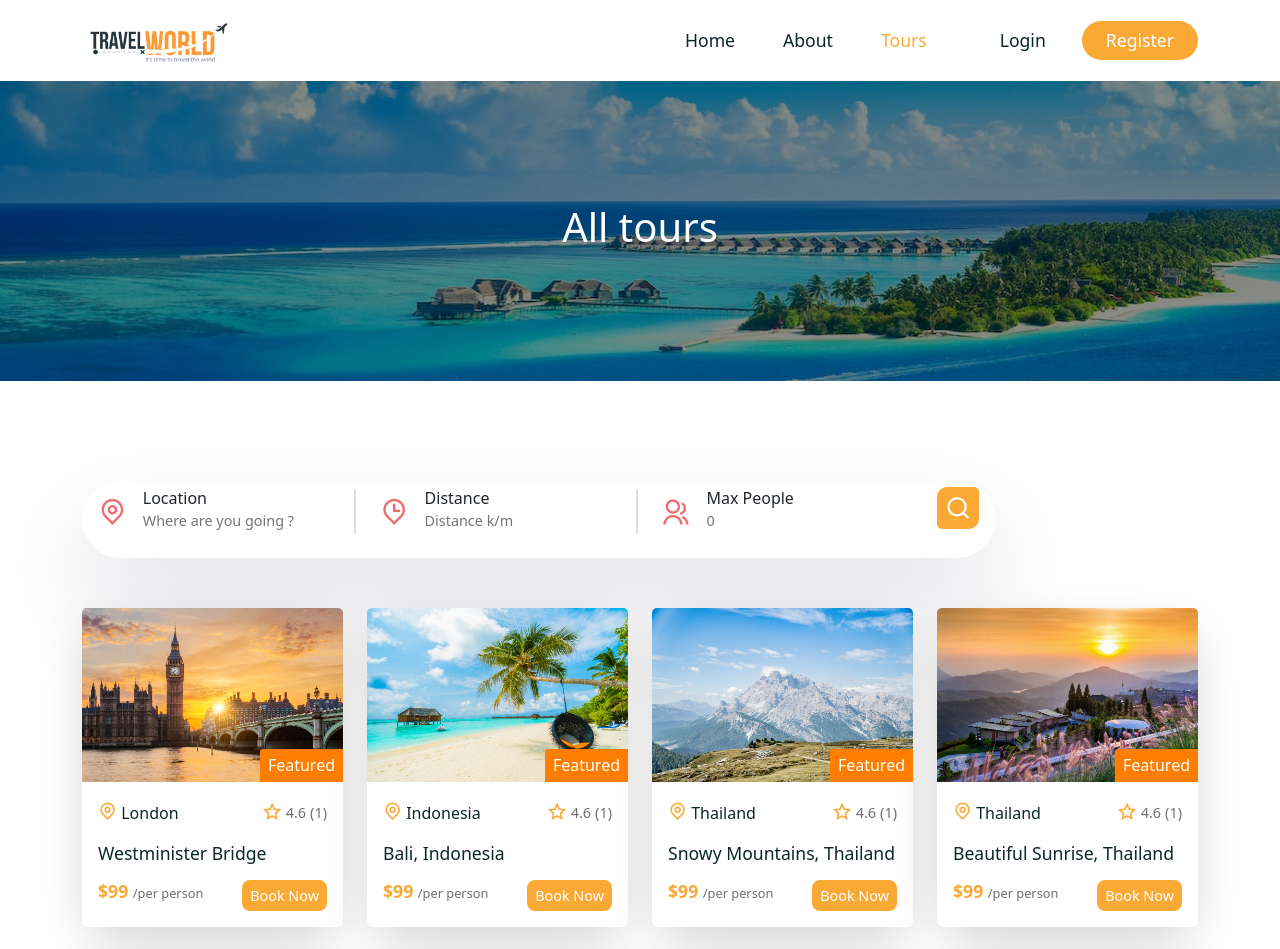
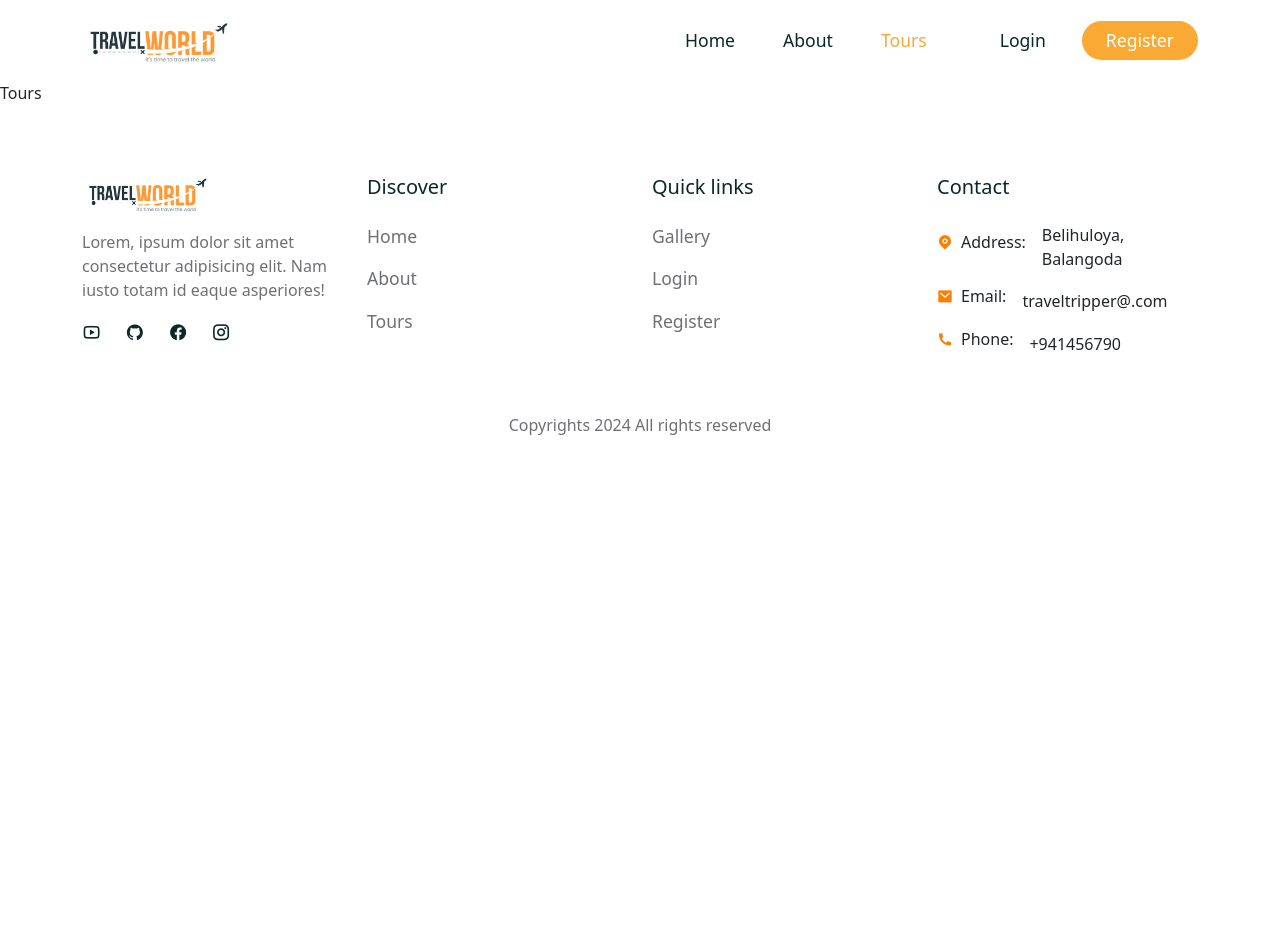
Before and after one commit to Chandimaisuru/TravelTripper, a React (Vite) app in the folder frontend/: page /tours in a window 1280 px wide. Shown: the top 949 px of the page. After the commit the page ends 800 px from the top, so only its background shows below. Built offline with nearby package versions, Linux system fonts and the light colour scheme; a web font is replaced by a local one.

Commit message:
Revert "test"

```diff
--- a/frontend/src/pages/Home.jsx
+++ b/frontend/src/pages/Home.jsx
@@ -13,8 +13,7 @@ import FeaturedTourList from '../components/Feature-tours/FeaturedTourList'
 import MasonryImagesGallery from '../components/Image-gallery/MasonryImagesGallery'
 import Testimonials from '../components/Testimonials/Testimonials'
 import Newsletter from '../shared/Newsletter'
-import Tours from './Tours'
-
+import Footer from '../components/Footer/Footer'
 
 
 function Home() {
@@ -111,7 +110,7 @@ function Home() {
         </Container>
       </section>
 
-
+      {/* ============Tour Section========== */}
 
 
       {/* =============experience section ========== */}
@@ -161,7 +160,7 @@ function Home() {
 
 
 
-
+      {/* =============experience section ========== */}
 
       {/* ==================gallery section========== */}
 
@@ -182,7 +181,7 @@ function Home() {
         </Container>
       </section>
 
-
+      {/* ==================gallery section end========== */}
 
       {/* ==================testimonial section========== */}
 
@@ -204,13 +203,13 @@ function Home() {
           </Row>
         </Container>
       </section>
-
       {/* ==================testimonial section end========== */}
 
       <Newsletter/>
 
 
-      <Tours/>
+
+
 
 
     </>
--- a/frontend/src/pages/Tours.jsx
+++ b/frontend/src/pages/Tours.jsx
@@ -1,55 +1,8 @@
 import React from 'react'
-import CommonSection from '../shared/CommonSection'
-
-import '../styles/tour.css'
-import tourData from '../assets/data/tours';
-import TourCard from '../shared/TourCard';
-import SearchBar from '../shared/SearchBar';
-import Newsletter  from '../shared/Newsletter';
-import { Col, Container,Row } from 'reactstrap';
-
 
 function Tours() {
   return (
-    <>
-
-     <CommonSection title={"All tours"}/>
-
-     <section>
-       <Container>
-        <Row>
-            <SearchBar/>
-        </Row>
-       </Container>
-     </section>
-
-     <section className='pt-0'>
-       <Container>
-        <Row>
-           {tourData ?.map(tour =>(
-             <Col lg='3'className='mb-4' key={tour.id}>
-               <TourCard tour={tour}/>
-             </Col>
-           ))}
-
-           {/* <Col lg='12'>
-               <div className='gap-3 mt-4 pagination d-flex align-items-center justify-content-center'>
-                {[...Array(pageCount).keys()].map(number =>(
-                  <span key={number} onClick={number}>
-                    {number + 1}
-
-                  </span>
-                ))
-
-                }
-
-               </div>
-           </Col> */}
-        </Row>
-       </Container>
-     </section>
-
-    </>
+    <div>Tours</div>
   )
 }
 
--- a/frontend/src/shared/CommonSection.jsx
+++ /dev/null
@@ -1,20 +0,0 @@
-import React from 'react'
-import './common-section.css'
-import {Row,Container,Col} from 'reactstrap'
-
-
-function CommonSection({title}) {
-  return (
-    <section className="common__section">
-        <Container>
-            <Row>
-                <Col lg='12'>
-                    <h1>{title}</h1>
-                </Col>
-            </Row>
-        </Container>
-    </section>
-  )
-}
-
-export default CommonSection
--- a/frontend/src/shared/common-section.css
+++ /dev/null
@@ -1,18 +0,0 @@
-
-
-.common__section{
-    background: linear-gradient(rgba(0,0,0,0.45),rgba(0,0,0,0.45)), url("../assets/images/tour.jpg") no-repeat center center;
-    background-size: cover;
-    height: 300px;
-    display: flex;
-    align-items: center;
-    justify-content: center;
-    text-align: center;
-
-}
-
-.common__section h1{
-    font-size: 2.5rem;
-    color: #fff;
-
-}
```
Also changed, not shown: frontend/src/styles/tour.css (deleted), 1 other file (tests, documents, lock files or other folders).
